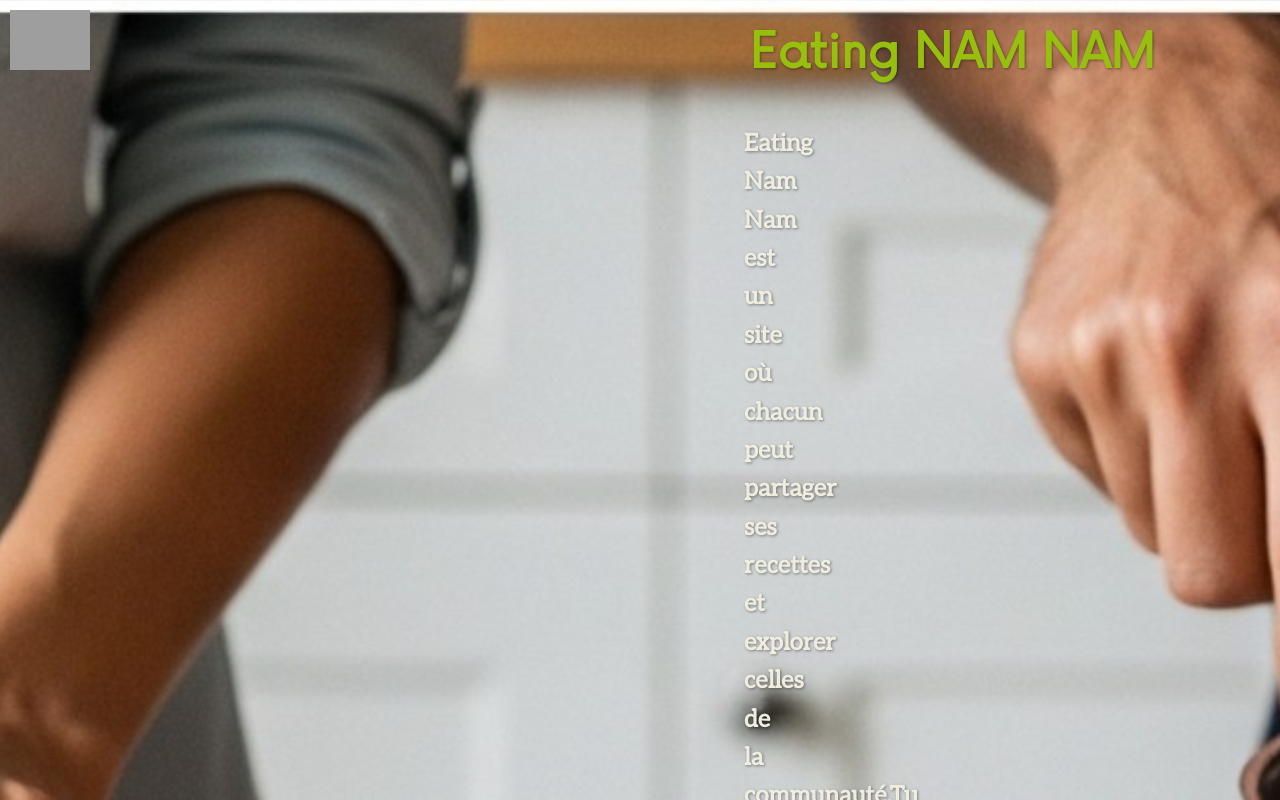
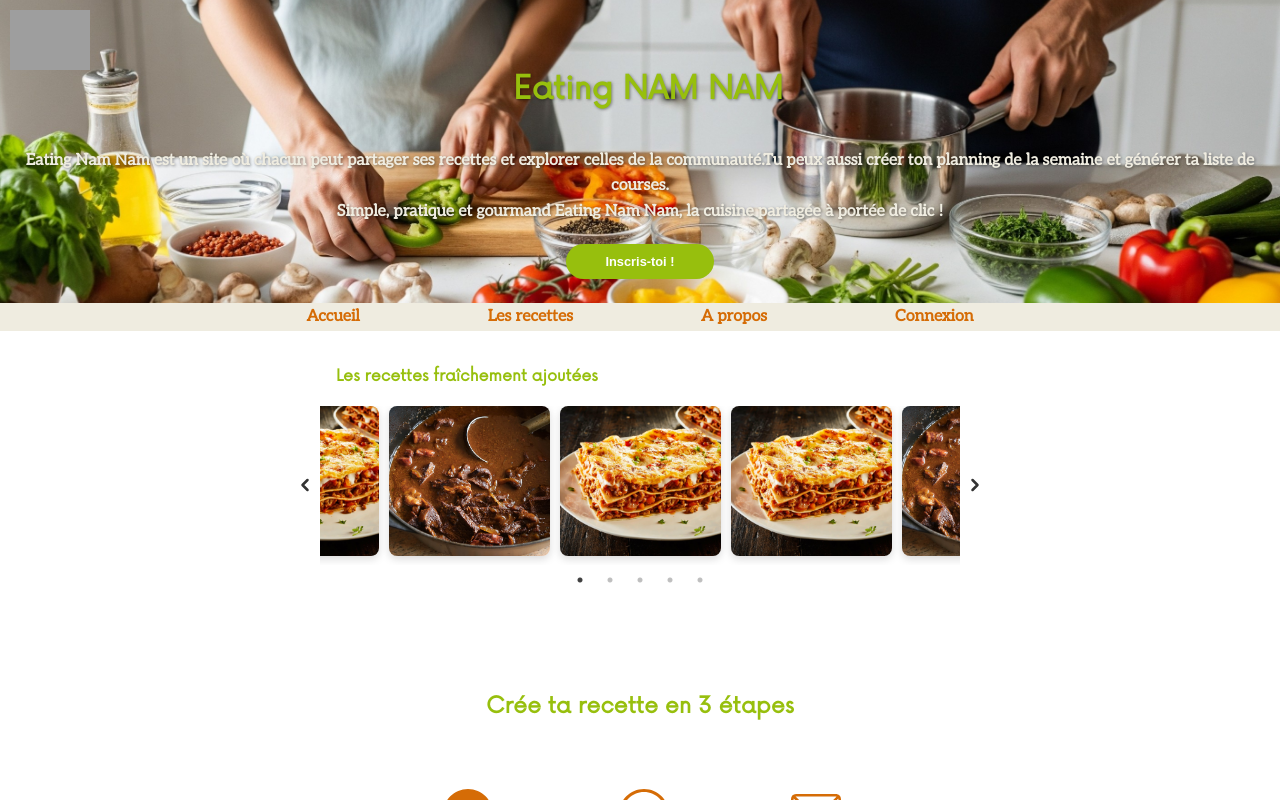
Before and after one commit to wildcodeschool-2025-03/JS-RemoteFR-Vert-ASquad-Les-4-toques, a React (Vite) app in the folder client/: page / in a window 1280 px wide. Shown: the top 800 px of the page. Built offline with nearby package versions, Linux system fonts and the light colour scheme; grey boxes are pictures that could not be loaded.

Commit message:
fix: changes for a better finish

```diff
--- a/client/src/components/Carousel.tsx
+++ b/client/src/components/Carousel.tsx
@@ -90,6 +90,7 @@ export default function Carousel() {
 
   return (
     <div className="slider-container">
+      <h1>Les recettes fraîchement ajoutées</h1>
       <Slider {...settings}>
         {images.map((image) => (
           <div key={image.id}>
--- a/client/src/components/Footer/Footer.tsx
+++ b/client/src/components/Footer/Footer.tsx
@@ -12,9 +12,9 @@ const Footer = () => {
           <p>A propos du site</p>
         </div>
         <div className="logos">
-          <img src="/images/instagram.png" alt="logo instagram" />
+          <img src="/images/instagram.PNG" alt="logo instagram" />
           <img src="/images/twitter.png" alt="logo twitter" />
-          <img src="/images/facebook.png" alt="logo facebook" />
+          <img src="/images/facebook.PNG" alt="logo facebook" />
         </div>
         <div className="footer-section">
           <p>Politique de confidentialité</p>
--- a/client/src/components/Navbar/navbar.css
+++ b/client/src/components/Navbar/navbar.css
@@ -89,6 +89,7 @@
     background-image: url("/images/accueil_desktop.jpg");
     background-size: cover;
     background-position: center;
+    width: 100%;
   }
 
   .menu {
@@ -97,18 +98,18 @@
 
   .navbar-text {
     color: #efece0;
-    margin-top: -50px;
     text-shadow: 1px 1px 3px rgba(0, 0, 0, 0.4);
     font-weight: bold;
+    text-align: center;
+    margin: auto;
   }
 
   .navbar-text h1 {
-    font-size: 3em;
+    font-size: 2em;
   }
 
   .navbar-text p {
-    font-size: 1.5em;
-    margin: 0.5em 30em;
+    font-size: 1em;
   }
 
   .desktop-menu {
--- a/client/src/pages/Homepage.tsx
+++ b/client/src/pages/Homepage.tsx
@@ -5,7 +5,6 @@ export default function Home() {
   return (
     <>
       <div className="carousel">
-        <h1>Les recettes fraîchement ajoutées</h1>
         <Carousel />
       </div>
       <h2>Crée ta recette en 3 étapes</h2>
--- a/client/src/style/home.css
+++ b/client/src/style/home.css
@@ -51,13 +51,6 @@ h2 {
 }
 
 @media (min-width: 1200px) {
-  h1 {
-    font-size: 1.8rem;
-    padding-left: 2rem;
-    padding-left: 13em;
-    font-family: "Now", sans-serif;
-  }
-
   h2 {
     font-family: "Now", sans-serif;
     font-size: 1.4rem;
```
